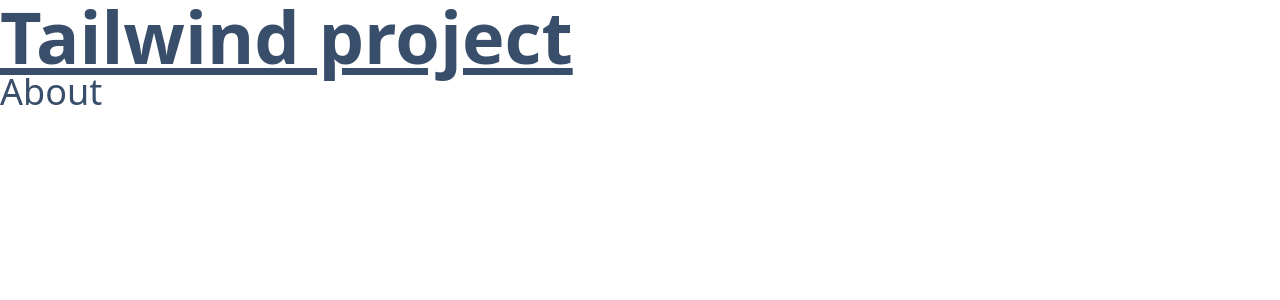
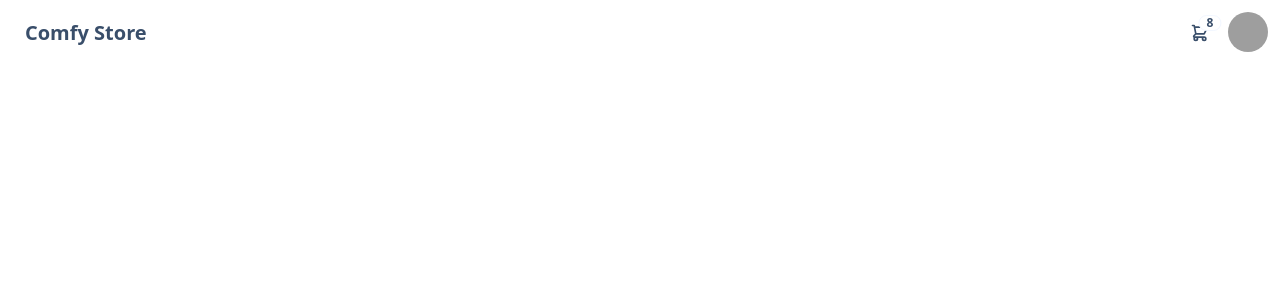
Before and after one commit to CR7sewey/comfy-store-react, a React (Vite) app in the folder vite-project/: page / in a window 1280 px wide. Shown: the top 300 px of the page. Built offline with nearby package versions, Linux system fonts and the light colour scheme; grey boxes are pictures that could not be loaded.

Commit message:
Setting up Route Structure and Navbar

```diff
--- a/vite-project/src/App.jsx
+++ b/vite-project/src/App.jsx
@@ -9,22 +9,65 @@ import {
   Products,
   Register,
   SingleProduct,
+  Error,
 } from "./Pages";
+import {
+  BrowserRouter as Router,
+  Route,
+  Routes,
+  createBrowserRouter,
+  RouterProvider,
+} from "react-router-dom";
+
+const router = createBrowserRouter([
+  {
+    path: "/",
+    element: <HomeLayout />,
+    errorElement: <Error />,
+    children: [
+      {
+        index: true,
+        element: <Landing />,
+      },
+      {
+        path: "products",
+        element: <Products />,
+      },
+      {
+        path: "products/:id",
+        element: <SingleProduct />,
+      },
+      {
+        path: "cart",
+        element: <Cart />,
+      },
+      { path: "about", element: <About /> },
+      {
+        path: "checkout",
+        element: <Checkout />,
+      },
+      {
+        path: "orders",
+        element: <Orders />,
+      },
+    ],
+  },
+  {
+    path: "/login",
+    element: <Login />,
+    errorElement: <Error />,
+  },
+  {
+    path: "/register",
+    element: <Register />,
+    errorElement: <Error />,
+  },
+]);
 
 const App = () => {
   return (
     <>
-      <h1 className="text-7xl font-bold underline">Tailwind project</h1>
-      <About />
-      <Cart />
-      <Checkout />
-      <HomeLayout />
-      <Landing />
-      <Login />
-      <Orders />
-      <Products />
-      <Register />
-      <SingleProduct />
+      <RouterProvider router={router} />
     </>
   );
 };
--- /dev/null
+++ b/vite-project/src/Components/Navbar.jsx
@@ -0,0 +1,79 @@
+import React from "react";
+
+const Navbar = () => {
+  return (
+    <div className="navbar bg-base-100">
+      <div className="flex-1">
+        <a className="btn btn-ghost text-xl">Comfy Store</a>
+      </div>
+      <div className="flex-none">
+        <div className="dropdown dropdown-end">
+          <div tabIndex={0} role="button" className="btn btn-ghost btn-circle">
+            <div className="indicator">
+              <svg
+                xmlns="http://www.w3.org/2000/svg"
+                className="h-5 w-5"
+                fill="none"
+                viewBox="0 0 24 24"
+                stroke="currentColor"
+              >
+                <path
+                  strokeLinecap="round"
+                  strokeLinejoin="round"
+                  strokeWidth="2"
+                  d="M3 3h2l.4 2M7 13h10l4-8H5.4M7 13L5.4 5M7 13l-2.293 2.293c-.63.63-.184 1.707.707 1.707H17m0 0a2 2 0 100 4 2 2 0 000-4zm-8 2a2 2 0 11-4 0 2 2 0 014 0z"
+                />
+              </svg>
+              <span className="badge badge-sm indicator-item">8</span>
+            </div>
+          </div>
+          <div
+            tabIndex={0}
+            className="card card-compact dropdown-content bg-base-100 z-[1] mt-3 w-52 shadow"
+          >
+            <div className="card-body">
+              <span className="text-lg font-bold">8 Items</span>
+              <span className="text-info">Subtotal: $999</span>
+              <div className="card-actions">
+                <button className="btn btn-primary btn-block">View cart</button>
+              </div>
+            </div>
+          </div>
+        </div>
+        <div className="dropdown dropdown-end">
+          <div
+            tabIndex={0}
+            role="button"
+            className="btn btn-ghost btn-circle avatar"
+          >
+            <div className="w-10 rounded-full">
+              <img
+                alt="Tailwind CSS Navbar component"
+                src="https://img.daisyui.com/images/stock/photo-1534528741775-53994a69daeb.jpg"
+              />
+            </div>
+          </div>
+          <ul
+            tabIndex={0}
+            className="menu menu-sm dropdown-content bg-base-100 rounded-box z-[1] mt-3 w-52 p-2 shadow"
+          >
+            <li>
+              <a className="justify-between">
+                Profile
+                <span className="badge">New</span>
+              </a>
+            </li>
+            <li>
+              <a>Settings</a>
+            </li>
+            <li>
+              <a>Logout</a>
+            </li>
+          </ul>
+        </div>
+      </div>
+    </div>
+  );
+};
+
+export default Navbar;
--- a/vite-project/src/Pages/HomeLayout.jsx
+++ b/vite-project/src/Pages/HomeLayout.jsx
@@ -1,7 +1,21 @@
 import React from "react";
+import { useNavigation } from "react-router-dom";
+import { Outlet } from "react-router-dom"; // to displays the children in App
+import Navbar from "../Components/Navbar";
 
 const HomeLayout = () => {
-  return <div></div>;
+  const navigation = useNavigation(); // returns state of the page
+  const isPageLoading = navigation.state === "loading";
+  return (
+    <>
+      <nav>
+        <Navbar />
+      </nav>
+      <section className="page">
+        {isPageLoading ? <div className="loading"></div> : <Outlet />}
+      </section>
+    </>
+  );
 };
 
 export default HomeLayout;
--- a/vite-project/src/Pages/index.jsx
+++ b/vite-project/src/Pages/index.jsx
@@ -1,5 +1,6 @@
 export { default as About } from "./About";
 export { default as Cart } from "./Cart";
+export { default as Error } from "./Error";
 export { default as Checkout } from "./Checkout";
 export { default as HomeLayout } from "./HomeLayout";
 export { default as Landing } from "./Landing";
```
Also changed, not shown: 1 other file (tests, documents, lock files or other folders).
